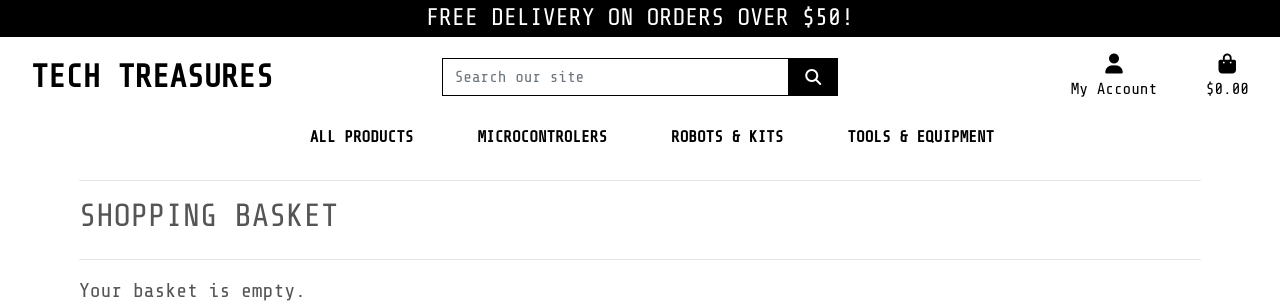
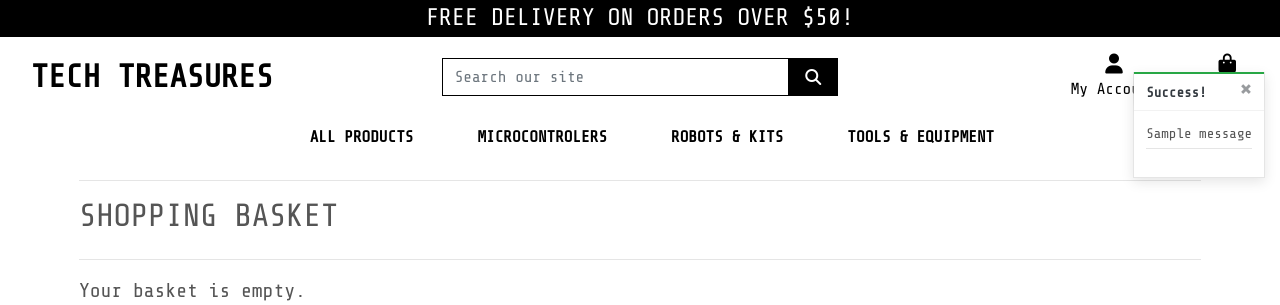
Before and after one commit to dougyb83/tech-treasures, a Django app: page /basket/ in a window 1280 px wide. Shown: the top 305 px of the page. Run offline with Django 3.2, Linux system fonts and the light colour scheme; tables that the repository leaves empty hold one stand-in row (values such as "Sample post"); one stand-in notice (Sample message) is shown; some libraries are stand-ins or nearby versions.

Commit message:
Add toast messages

```diff
--- a/basket/views.py
+++ b/basket/views.py
@@ -1,6 +1,9 @@
 from django.shortcuts import (
     render, redirect, reverse, HttpResponse, get_object_or_404
 )
+from django.contrib import messages
+
+from products.models import Product
 
 
 def view_basket(request):
@@ -12,6 +15,7 @@ def view_basket(request):
 def add_to_basket(request, item_id):
     """ Add a quantity of the specified product to the shopping basket """
 
+    product = get_object_or_404(Product, pk=item_id)
     quantity = int(request.POST.get('quantity'))
     redirect_url = request.POST.get('redirect_url')
     options = None
@@ -23,15 +27,29 @@ def add_to_basket(request, item_id):
         if item_id in list(basket.keys()):
             if options in basket[item_id]['items_by_options'].keys():
                 basket[item_id]['items_by_options'][options] += quantity
+                messages.success(request,
+                                 (f'Updated {options.upper()} '
+                                  f'{product.name} quantity to '
+                                  f'{basket[item_id]["items_by_options"][options]}'))
             else:
                 basket[item_id]['items_by_options'][options] = quantity
+                messages.success(request,
+                                 (f'Added {options.upper()} '
+                                  f'{product.name} to your basket'))
         else:
             basket[item_id] = {'items_by_options': {options: quantity}}
+            messages.success(request,
+                             (f'Added {options.upper()} '
+                              f'{product.name} to your basket'))
     else:
         if item_id in list(basket.keys()):
             basket[item_id] += quantity
+            messages.success(request,
+                             (f'Updated {product.name} '
+                              f'quantity to {basket[item_id]}'))
         else:
             basket[item_id] = quantity
+            messages.success(request, f'Added {product.name} to your basket')
 
     request.session['basket'] = basket
     return redirect(redirect_url)
@@ -40,7 +58,7 @@ def add_to_basket(request, item_id):
 def adjust_basket(request, item_id):
     """Adjust the quantity of the specified product to the specified amount"""
 
-    # product = get_object_or_404(Product, pk=item_id)
+    product = get_object_or_404(Product, pk=item_id)
     quantity = int(request.POST.get('quantity'))
     options = None
     if 'product_options' in request.POST:
@@ -50,15 +68,28 @@ def adjust_basket(request, item_id):
     if options:
         if quantity > 0:
             basket[item_id]['items_by_options'][options] = quantity
+            messages.success(request,
+                             (f'Updated {options.upper()} '
+                              f'{product.name} quantity to '
+                              f'{basket[item_id]["items_by_options"][options]}'))
         else:
             del basket[item_id]['items_by_options'][options]
             if not basket[item_id]['items_by_options']:
                 basket.pop(item_id)
+            messages.success(request,
+                             (f'Removed {options.upper()} '
+                              f'{product.name} from your basket'))
     else:
         if quantity > 0:
             basket[item_id] = quantity
+            messages.success(request,
+                             (f'Updated {product.name} '
+                              f'quantity to {basket[item_id]}'))
         else:
             basket.pop(item_id)
+            messages.success(request,
+                             (f'Removed {product.name} '
+                              f'from your basket'))
 
     request.session['basket'] = basket
     return redirect(reverse('view_basket'))
@@ -68,7 +99,7 @@ def remove_from_basket(request, item_id):
     """Remove the item from the shopping basket"""
 
     try:
-        # product = get_object_or_404(Product, pk=item_id)
+        product = get_object_or_404(Product, pk=item_id)
         options = None
         if 'product_options' in request.POST:
             options = request.POST['product_options']
@@ -78,11 +109,16 @@ def remove_from_basket(request, item_id):
             del basket[item_id]['items_by_options'][options]
             if not basket[item_id]['items_by_options']:
                 basket.pop(item_id)
+            messages.success(request,
+                             (f'Removed {options.upper()} '
+                              f'{product.name} from your basket'))
         else:
             basket.pop(item_id)
+            messages.success(request, f'Removed {product.name} from your basket')
 
         request.session['basket'] = basket
         return HttpResponse(status=200)
 
     except Exception as e:
+        messages.error(request, f'Error removing item: {e}')
         return HttpResponse(status=500)
--- a/static/css/base.css
+++ b/static/css/base.css
@@ -86,6 +86,29 @@ a.category-badge > span.badge:hover {
     color: #fff !important;
 }
 
+/* ------------------------------- bootstrap toasts */
+
+.message-container {
+    position: fixed;
+    top: 72px;
+    right: 15px;
+    z-index: 99999999999;
+}
+
+.custom-toast {
+    overflow: visible;
+}
+
+.toast-capper {
+    height: 2px;
+}
+
+.basket-notification-wrapper {
+    height: 100px;
+    overflow-x: hidden;
+    overflow-y: auto;
+}
+
 /* -------------------------------- Media Queries */
 
 /* Slightly larger container on xl screens */
--- a/tech_treasures/settings.py
+++ b/tech_treasures/settings.py
@@ -85,6 +85,8 @@ TEMPLATES = [
         },
     },
 ]
+
+MESSAGE_STORAGE = 'django.contrib.messages.storage.session.SessionStorage'
 
 AUTHENTICATION_BACKENDS = [
     # Needed to login by username in Django admin, regardless of `allauth`
--- a/templates/base.html
+++ b/templates/base.html
@@ -115,7 +115,21 @@
     </header>
 
     {% if messages %}
-        <div class="message-container"></div>
+        <div class="message-container">
+            {% for message in messages %}
+                {% with message.level as level %}
+                    {% if level == 40 %}
+                        {% include 'includes/toasts/toast_error.html' %}
+                    {% elif level == 30 %}
+                        {% include 'includes/toasts/toast_warning.html' %}
+                    {% elif level == 25 %}
+                        {% include 'includes/toasts/toast_success.html' %}
+                    {% else %}
+                        {% include 'includes/toasts/toast_info.html' %}
+                    {% endif %}
+                {% endwith %}
+            {% endfor %}
+        </div>
     {% endif %}
 
     {% block page_header %}
@@ -125,6 +139,9 @@
     {% endblock %}
 
     {% block postloadjs %}
+    <script type="text/javascript">
+        $('.toast').toast('show');
+    </script>
     {% endblock %}
 
 
--- /dev/null
+++ b/templates/includes/toasts/toast_success.html
@@ -0,0 +1,54 @@
+<div class="toast custom-toast rounded-0 border-top-0" data-autohide="false">
+    <div class="arrow-up arrow-success"></div>
+    <div class="w-100 toast-capper bg-success"></div>
+    <div class="toast-header bg-white text-dark">
+        <strong class="mr-auto">Success!</strong>
+        <button type="button" class="ml-2 mb-1 close text-dark" data-dismiss="toast" aria-label="Close">
+            <span aria-hidden="true">&times;</span>
+        </button>
+    </div>
+    <div class="toast-body bg-white">
+        <div class="row">
+            <div class="col">
+                {{ message }}
+                <hr class="mt-1 mb-3">
+            </div>
+        </div>
+        {% if grand_total and not on_profile_page %}
+            <p class="logo-font bg-white text-black py-1">Your Basket ({{ product_count }})</p>
+            <div class="basket-notification-wrapper">
+                {% for item in basket_items %}
+                    <div class="row">
+                        <div class="col-3 my-1">
+                            <img class="w-100" src="{{ item.product.image.url }}">
+                        </div>
+                        <div class="col-9">
+                            <p class="my-0"><strong>{{ item.product.name }}</strong></p>
+                            <p class="my-0 small">Size: {% if item.product.has_sizes %}{{ item.size|upper }}{% else %}N/A{% endif %}</p>
+                            <p class="my-0 small text-muted">Qty: {{ item.quantity }}</p>
+                        </div>
+                    </div>
+                {% endfor %}
+            </div>
+            <div class="row">
+                <div class="col">
+                    <strong><p class="mt-3 mb-1 text-black">
+                        Total{% if free_delivery_delta > 0 %} (Exc. delivery){% endif %}:
+                        <span class="float-right">${{ total|floatformat:2 }}</span>
+                    </p></strong>
+                    {% if free_delivery_delta > 0 %}
+                        <p class="mb-0 p-2 bg-warning shadow-sm text-black text-center">
+                            Spend <strong>${{ free_delivery_delta }}</strong> more to get free next day delivery!
+                        </p>
+                    {% endif %}
+                    <a href="{% url 'view_basket' %}" class="btn btn-black btn-block rounded-0">
+                        <span class="text-uppercase">Go To Secure Checkout</span>
+                        <span class="icon">
+                            <i class="fas fa-lock"></i>
+                        </span>
+                    </a>
+                </div>
+            </div>
+        {% endif %}
+    </div>
+</div>
```
Also changed, not shown: templates/includes/toasts/toast_error.html (added, +13 -0 lines), templates/includes/toasts/toast_info.html (added, +13 -0 lines), templates/includes/toasts/toast_warning.html (added, +13 -0 lines).
